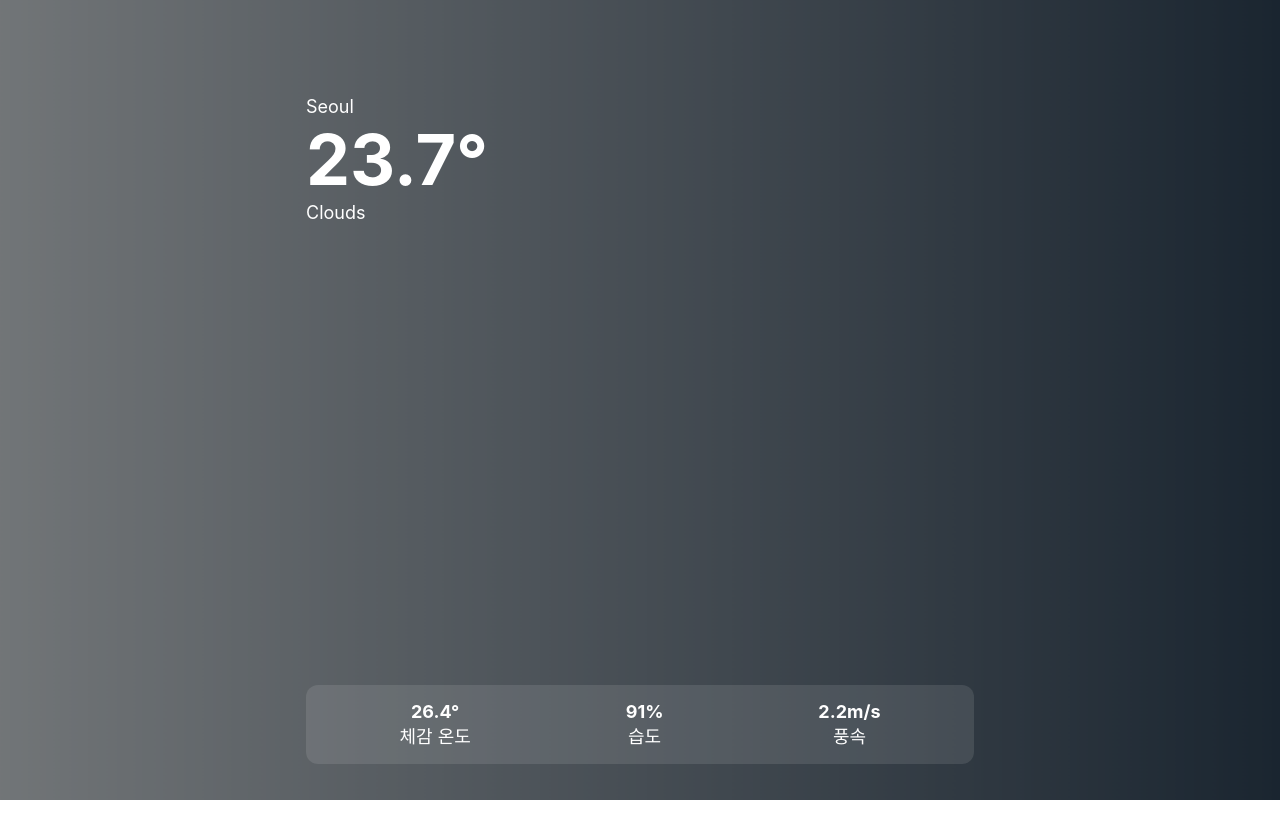
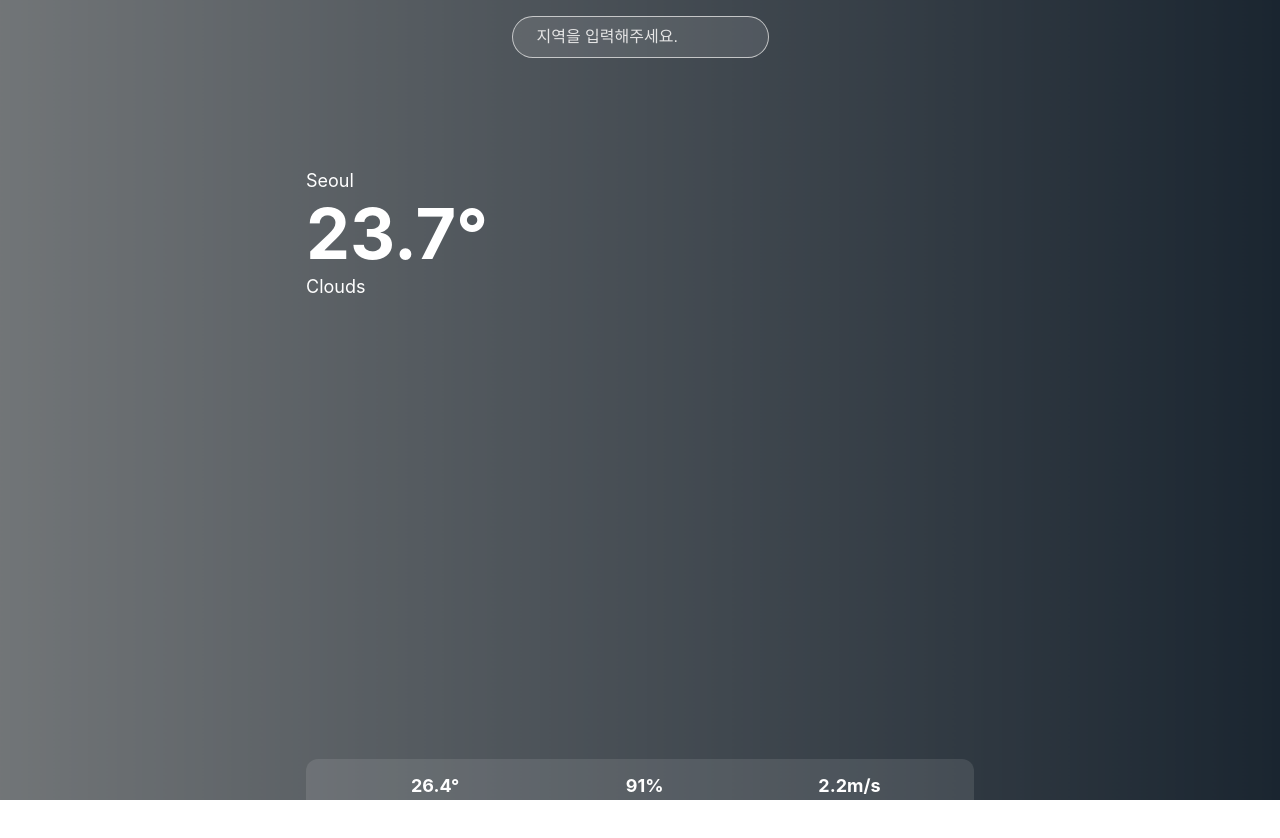
Before and after one commit to chaeriIM/react-weather, a React (Create React App) app: page / in a window 1280 px wide. Shown: the top 838 px of the page. Before the commit the page ends 800 px from the top, so only its background shows below. Built offline with nearby package versions, Linux system fonts and the light colour scheme; no server answers.

Commit message:
검색창 추가

```diff
--- a/package.json
+++ b/package.json
@@ -6,6 +6,7 @@
     "@testing-library/jest-dom": "^5.16.5",
     "@testing-library/react": "^13.4.0",
     "@testing-library/user-event": "^13.5.0",
+    "axios": "^1.4.0",
     "react": "^18.2.0",
     "react-dom": "^18.2.0",
     "react-scripts": "5.0.1",
--- a/src/App.css
+++ b/src/App.css
@@ -29,6 +29,24 @@ h1 {
   top: 0;
   left: 0;
   z-index: -1;
+}
+
+.search {
+  text-align: center;
+  padding: 16px;
+}
+
+input {
+  padding: .7rem 1.5rem;
+  font-size: 16px;
+  border-radius: 25px;
+  border: 1px solid rgba(225, 225, 225, 0.8);
+  background: rgba(255,255,255,0.1);
+  color: #f8f8f8;
+}
+
+::placeholder{
+  color:#e5e5e5;
 }
 
 .container {
--- a/src/App.js
+++ b/src/App.js
@@ -1,11 +1,34 @@
+import React, { useState } from 'react';
+import axios from 'axios';
 import './App.css';
 
 function App() {
-  // const API_KEY = process.env.REACT_APP_WEATHER_KEY;
-  // const url = `https://api.openweathermap.org/data/2.5/weather?q=Seoul&appid=${API_KEY}`
+  const [data, setData] = useState({})
+  const [location, setLocation] = useState('')
+
+  const API_KEY = process.env.REACT_APP_WEATHER_KEY;
+  const url = `https://api.openweathermap.org/data/2.5/weather?q=${location}&appid=${API_KEY}`
+
+  const searchLoaction = (event) => {
+    if (event.key == 'Enter'){
+      axios.get(url).then((response) => {
+        setData(response.data)
+        console.log(response.data)
+      })
+      setLocation('')
+    }
+  }
 
   return (
     <div className="app">
+      <div className="search">
+        <input
+        value={location}
+        onChange={event => setLocation(event.target.value)}
+        onKeyPress={searchLoaction}
+        placeholder='지역을 입력해주세요.'
+        type="text"/>
+      </div>
       <div className="container">
         <div className="top">
           <div className="location">
```
Also changed, not shown: 1 other file (tests, documents, lock files or other folders).
